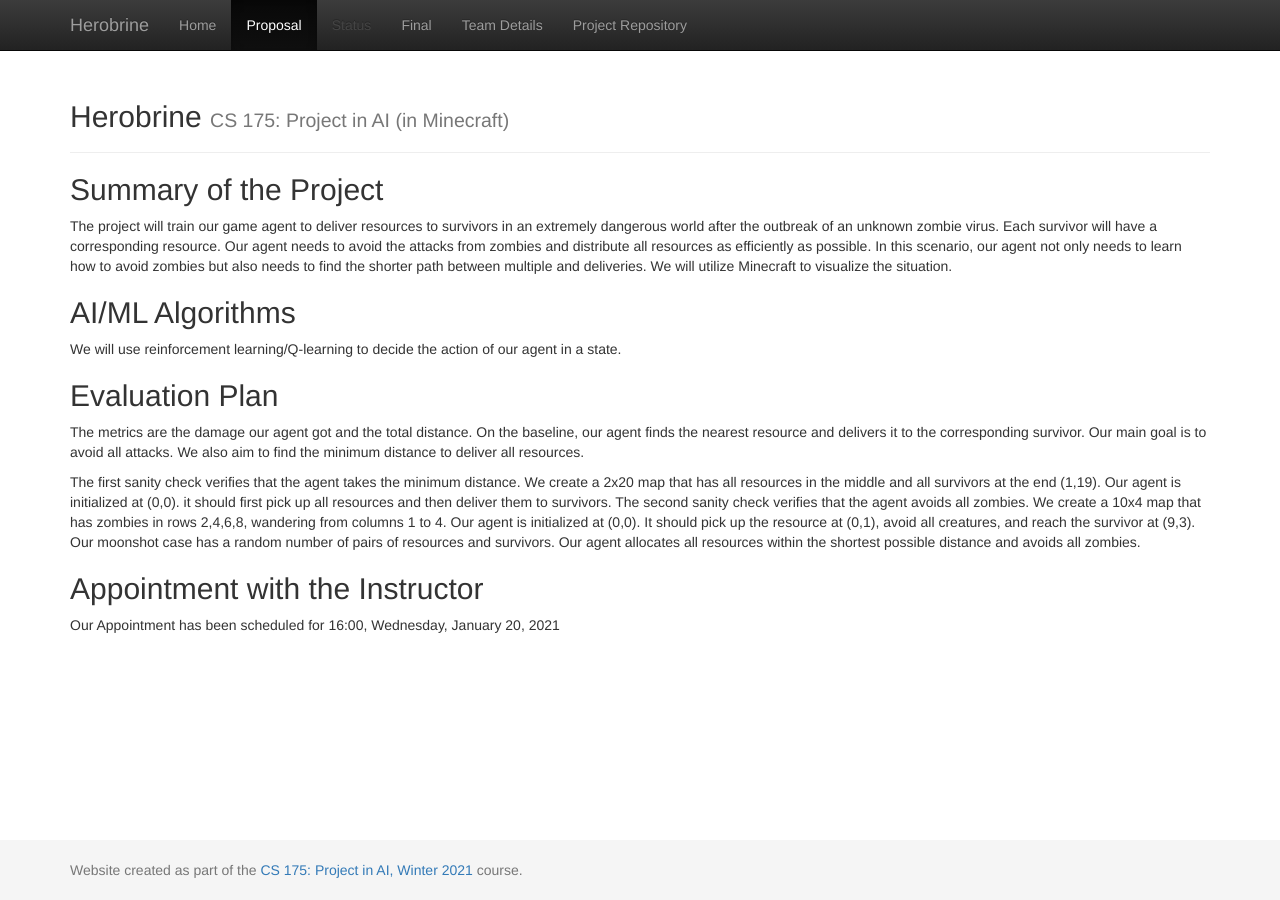
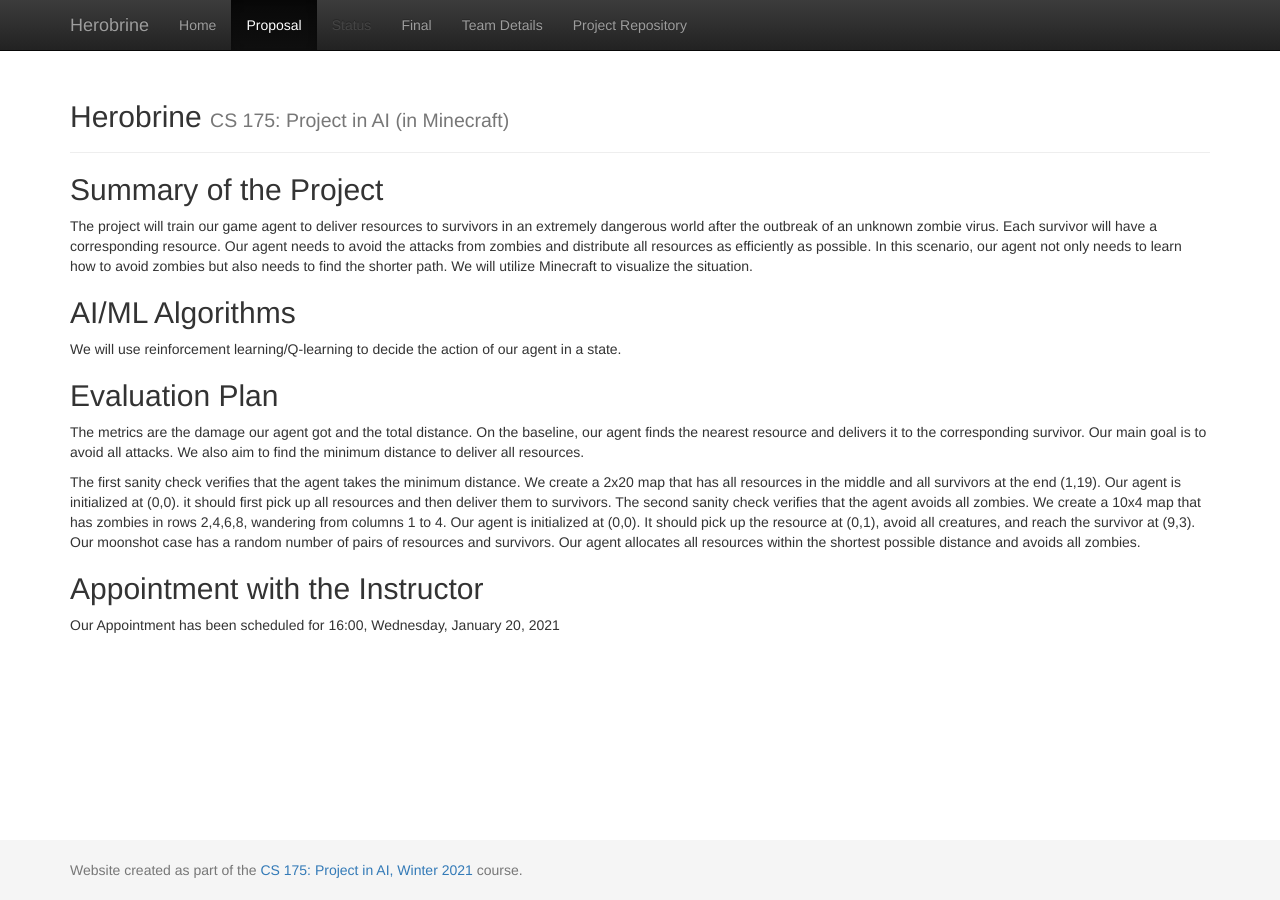
Before and after one commit to ETTOTW/Herobrine, a Jekyll site: the page built from docs/proposal.md, in a window 1280 px wide. Built offline with Jekyll 4.4.1, drawn with Linux system fonts in a browser that asks for light colours.

Commit message:
Update proposal.md

```diff
--- a/docs/proposal.md
+++ b/docs/proposal.md
@@ -4,7 +4,7 @@ title: Proposal
 ---
 
 ## Summary of the Project
-The project will train our game agent to deliver resources to survivors in an extremely dangerous world after the outbreak of an unknown zombie virus. Each survivor will have a corresponding resource. Our agent needs to avoid the attacks from zombies and distribute all resources as efficiently as possible. In this scenario, our agent not only needs to learn how to avoid zombies but also needs to find the shorter path between multiple and deliveries. We will utilize Minecraft to visualize the situation.
+The project will train our game agent to deliver resources to survivors in an extremely dangerous world after the outbreak of an unknown zombie virus. Each survivor will have a corresponding resource. Our agent needs to avoid the attacks from zombies and distribute all resources as efficiently as possible. In this scenario, our agent not only needs to learn how to avoid zombies but also needs to find the shorter path. We will utilize Minecraft to visualize the situation.
 
 
 ## AI/ML Algorithms
```
